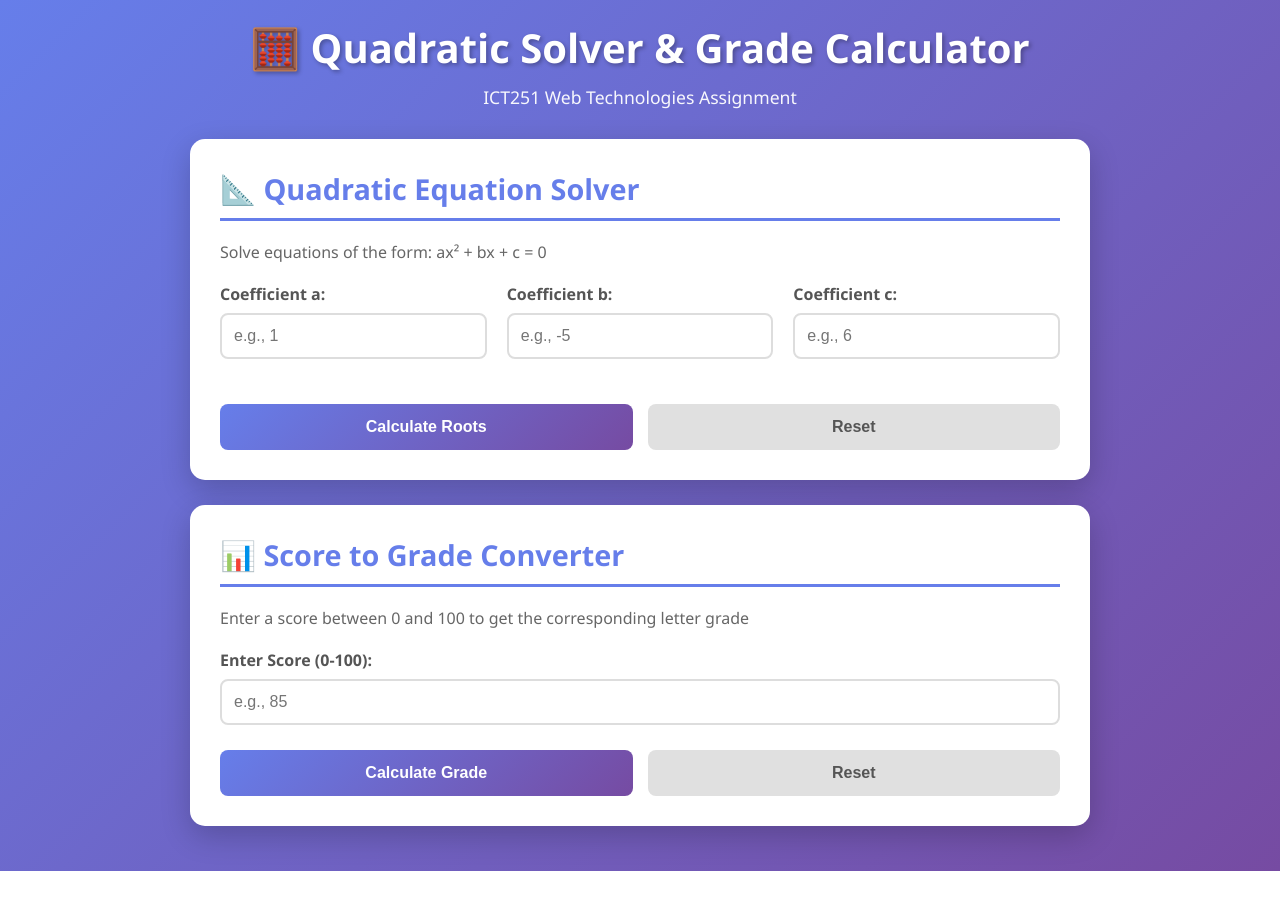
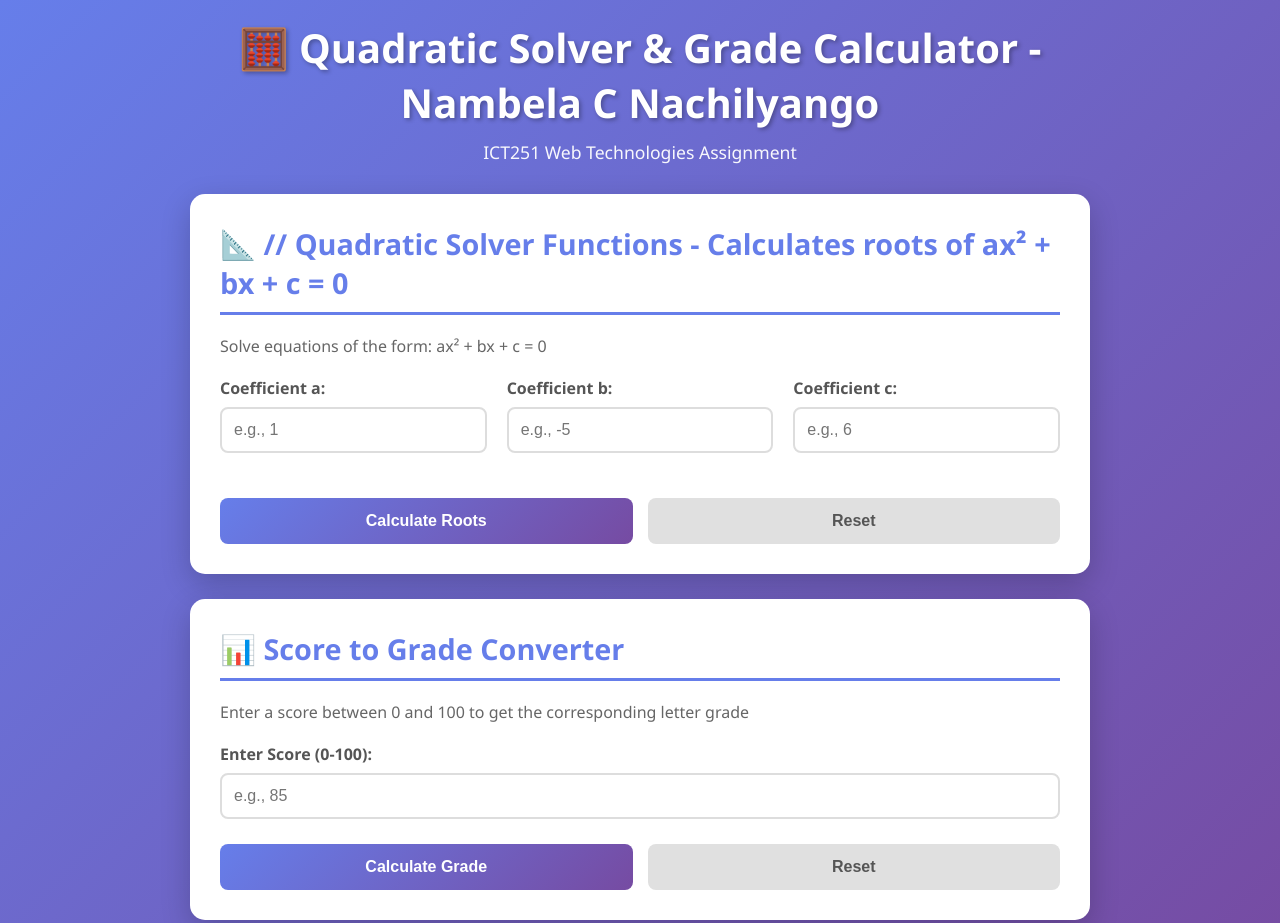
Before and after one commit to nam-zy/ICS-Quadratic-Grader-Nachilyango-Nambela, a plain HTML site: page index.html in a window 1280 px wide. Shown: the top 923 px of the page. Before the commit the page ends 871 px from the top, so only its background shows below. Drawn offline with Linux system fonts and the light colour scheme.

Commit message:
Refine titles in index.html for improved context
Enhanced header and section titles for better clarity and context.

```diff
--- a/index.html
+++ b/index.html
@@ -79,7 +79,7 @@
 
         input[type="number"]:focus {
             outline: none;
-            border-color: #667eea;
+            border-color: #667eeb;
         }
 
         .button-group {
@@ -191,13 +191,13 @@
 <body>
     <div class="container">
         <header>
-            <h1>🧮 Quadratic Solver & Grade Calculator</h1>
+            <h1>🧮 Quadratic Solver & Grade Calculator - Nambela C Nachilyango</h1>
             <p>ICT251 Web Technologies Assignment</p>
         </header>
 
         <!-- Quadratic Solver Section -->
         <div class="card">
-            <h2>📐 Quadratic Equation Solver</h2>
+            <h2>📐 // Quadratic Solver Functions - Calculates roots of ax² + bx + c = 0</h2>
             <p style="margin-bottom: 20px; color: #666;">
                 Solve equations of the form: ax² + bx + c = 0
             </p>
```
